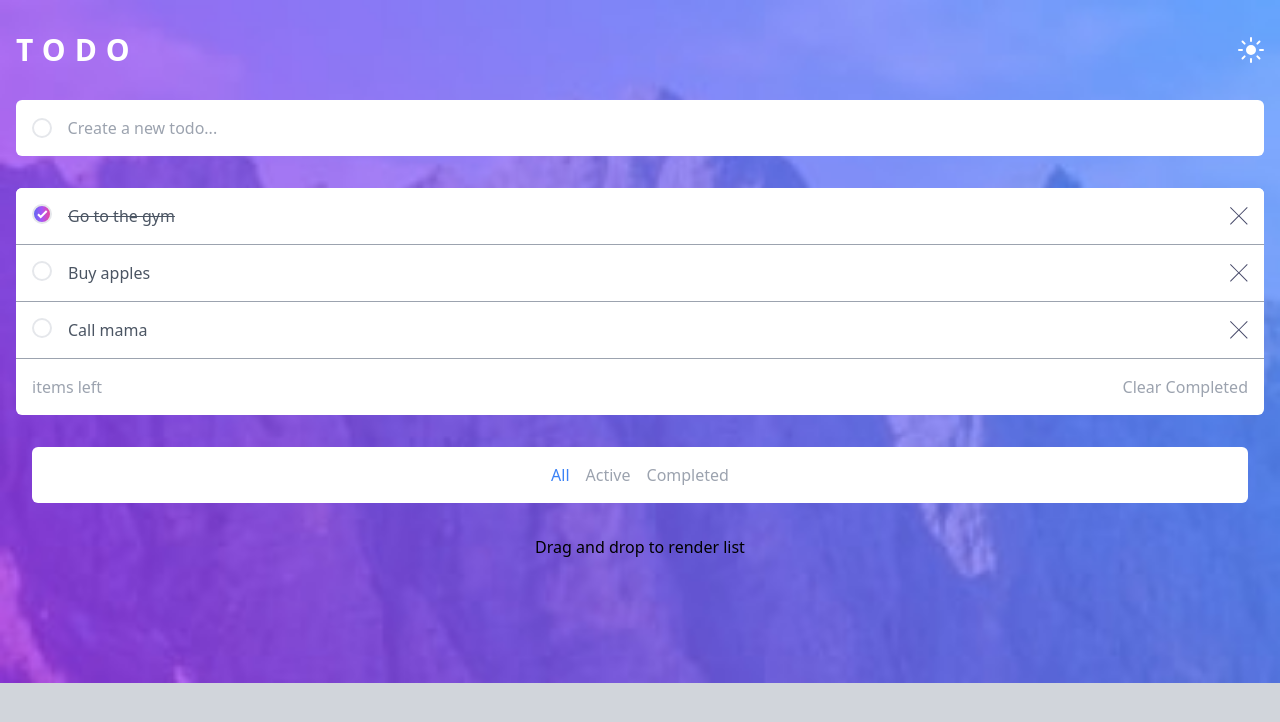
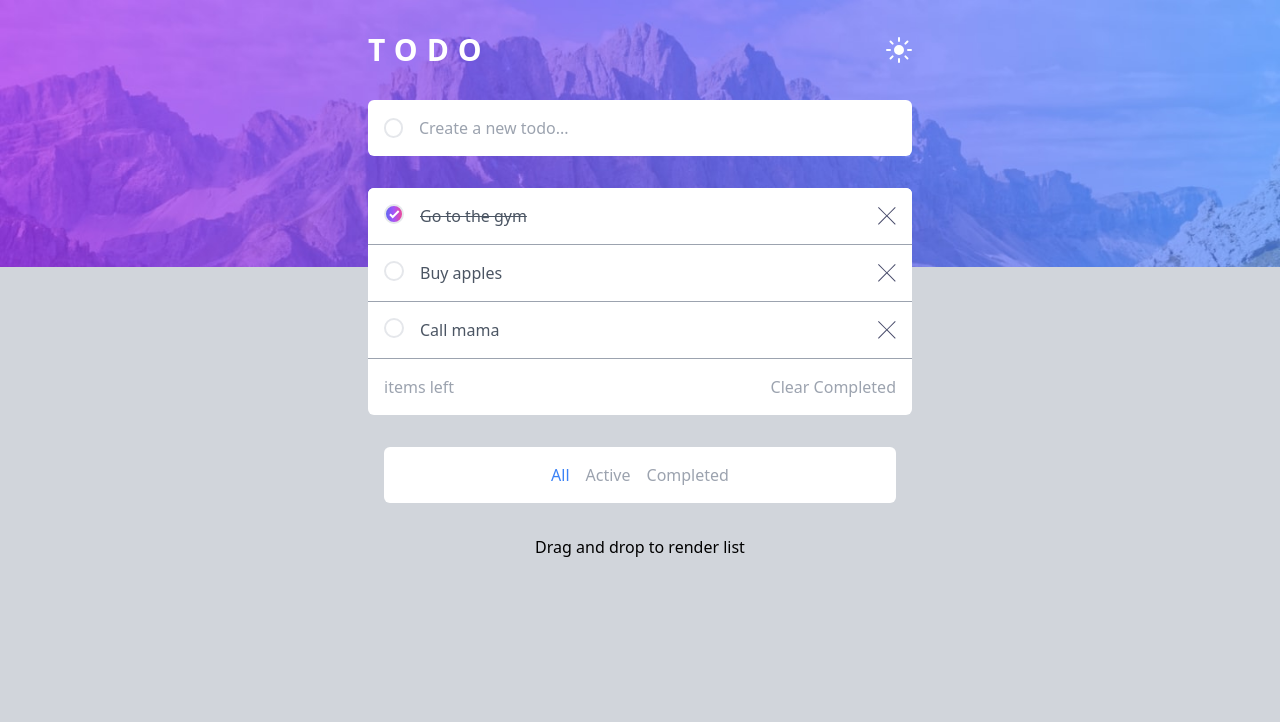
Before and after one commit to danimartiniglesias/vite-react-tailwind-todo-frontendmentor, a React (Vite) app: page / in a window 1280 px wide. Shown: the top 722 px of the page. Built offline with nearby package versions, Linux system fonts and the light colour scheme.

Commit message:
Breakpoints

```diff
--- a/src/App.jsx
+++ b/src/App.jsx
@@ -74,10 +74,10 @@
 
   const computedItemsLeft = todos.filter((todo) => !todo.completed).length;
   return (
-    <div className="bg-[url('./assets/images/bg-mobile-light.jpg')] bg-no-repeat bg-contain bg-gray-300 min-h-screen dark:bg-gray-900 dark:bg-[url('./assets/images/bg-mobile-dark.jpg')] transition-all duration-1000">
+    <div className="bg-[url('./assets/images/bg-mobile-light.jpg')] md:bg-[url('./assets/images/bg-desktop-light.jpg')] bg-no-repeat bg-contain bg-gray-300 min-h-screen dark:bg-gray-900 dark:bg-[url('./assets/images/bg-mobile-dark.jpg')] md:dark:bg-[url('./assets/images/bg-desktop-dark.jpg')] transition-all duration-1000">
 
      <Header />
-      <main className="container mx-auto px-4 mt-8">
+      <main className="container mx-auto px-4 mt-8 md:max-w-xl">
         <TodoCreate createTodo={createTodo}/>
         <div className="bg-white rounded-t-md mt-8">
           <TodoList todos={filteredTodos()} removeTodo={removeTodo} updateTodo={updateTodo}/>
--- a/src/components/Header.jsx
+++ b/src/components/Header.jsx
@@ -21,7 +21,7 @@
     }
   },[darkMode])
     return (
-        <header className="container mx-auto px-4 pt-8">
+        <header className="container mx-auto px-4 pt-8 md:max-w-xl">
         <div className="flex justify-between">
             <h1 className="uppercase font-semibold tracking-[0.3em] text-white text-3xl">
             Todo
```
